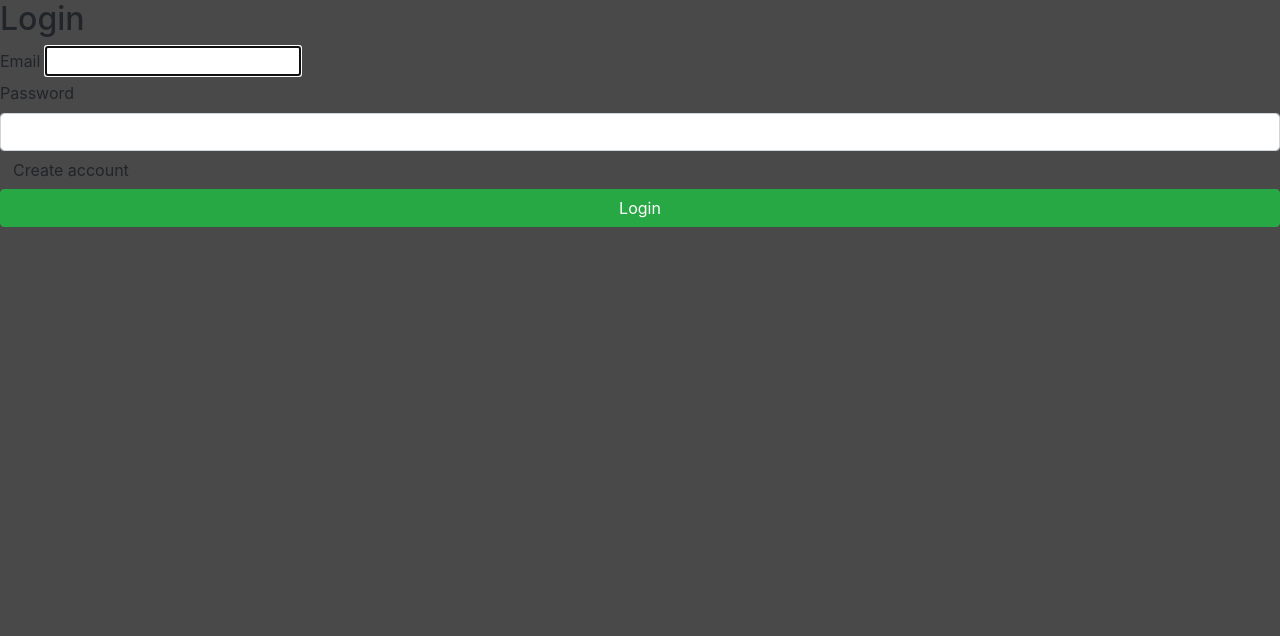
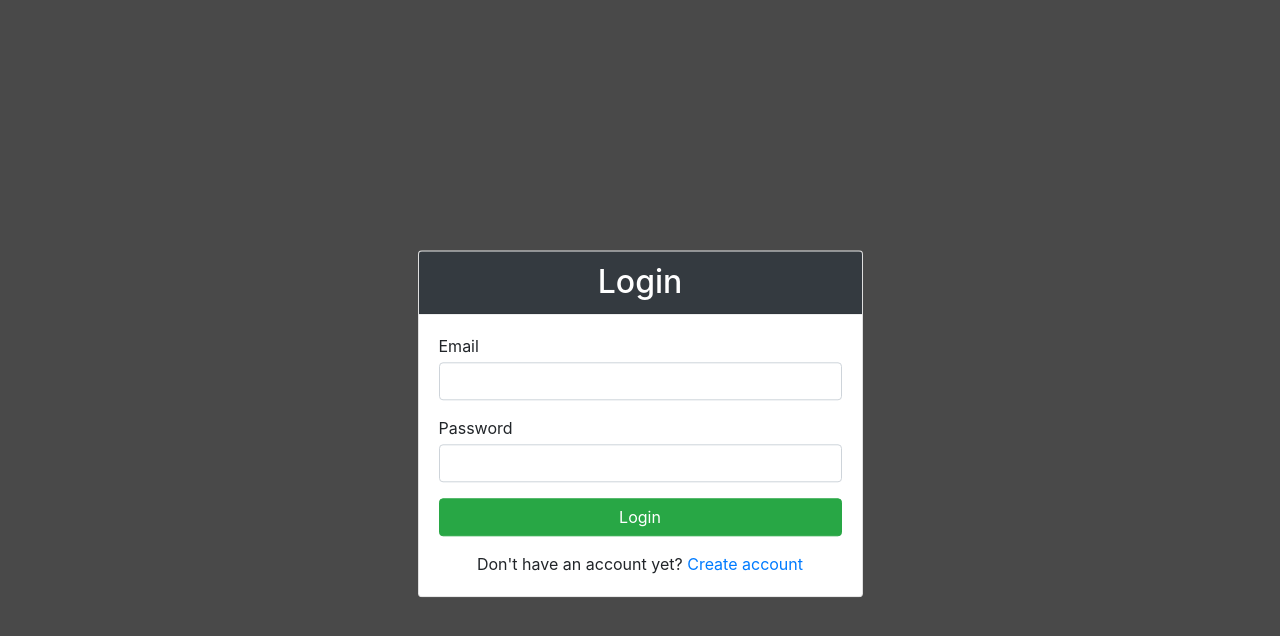
Before and after one commit to K-Krut/Marshall, a Django app: page /login/ in a window 1280 px wide. Shown: the top 636 px of the page. Run offline with Django 4.2, Linux system fonts and the light colour scheme.

Commit message:
The appearance of the login and registration forms has been improved

```diff
--- a/marshall/asgi.py
+++ b/marshall/asgi.py
@@ -10,7 +10,6 @@ https://docs.djangoproject.com/en/4.1/howto/deployment/asgi/
 import os
 
 from django.core.asgi import get_asgi_application
-
 os.environ.setdefault('DJANGO_SETTINGS_MODULE', 'marshall.settings')
 
 application = get_asgi_application()
--- a/store/templates/store/index.html
+++ b/store/templates/store/index.html
@@ -5,5 +5,5 @@
 {% endblock %}
 
 {% block content %}
-    <h1>Marshall page</h1>
+    <h1>Marshall</h1>
 {% endblock %}
--- a/store/templates/store/product.html
+++ b/store/templates/store/product.html
@@ -5,5 +5,5 @@
 {% endblock %}
 
 {% block content %}
-    <h1>Product page</h1>
+    <h1>Product</h1>
 {% endblock %}
--- a/store/views.py
+++ b/store/views.py
@@ -1,6 +1,4 @@
 from django.shortcuts import render
-from services.get_home import *
-
 
 def index(request):
     return render(request, 'store/index.html')
--- a/templates/users/base.html
+++ b/templates/users/base.html
@@ -8,6 +8,14 @@
             Marshall
         {% endblock %}
     </title>
+    <style>
+		.container {
+			position: absolute;
+			top: 50%;
+			left: 50%;
+			transform: translate(-50%, -50%);
+		}
+	</style>
     <link rel="stylesheet" href="https://cdn.jsdelivr.net/npm/bootstrap@4.3.1/dist/css/bootstrap.min.css"
           integrity="sha384-ggOyR0iXCbMQv3Xipma34MD+dH/1fQ784/j6cY/iJTQUOhcWr7x9JvoRxT2MZw1T" crossorigin="anonymous">
     <link rel="stylesheet" href="{% static 'store/css/store.css' %}">
--- a/templates/users/login.html
+++ b/templates/users/login.html
@@ -5,35 +5,39 @@
 <title>Login</title>
 {% endblock %}
 
-
 {% block content %}
-
-<div class="wrap_form">
-    <div class="form_body">
-        <h2 class="form__header">Login</h2>
-        <form action="{% url 'login' %}" method="post" class="form_registr">
+<div class="container">
+  <div class="row justify-content-center">
+    <div class="col-md-6 col-lg-5">
+      <div class="card mt-5">
+        <div class="card-header bg-dark text-white text-center">
+          <h2 class="mb-0">Login</h2>
+        </div>
+        <div class="card-body">
+          <form action="{% url 'login' %}" method="post">
             {% csrf_token %}
-            <div class="form-group-usual">
-                <label for="{{form.username.id_for_label}}">Email</label>
-                {{form.username}}
-                <div class="form-error">
-                    {{form.username.errors}}
+            <div class="form-group">
+              <label for="{{form.email.id_for_label}}" class="mb-1">Email</label>
+              {{form.email}}
+              <div class="invalid-feedback">
+                {{form.email.errors}}
               </div>
             </div>
-            <div class="form-group-usual">
-                <label for="{{form.password.id_for_label}}">Password</label>
+            <div class="form-group">
+              <label for="{{form.password.id_for_label}}" class="mb-1">Password</label>
               {{form.password}}
-                <div class="form-error">
+              <div class="invalid-feedback">
                 {{form.password.errors}}
               </div>
             </div>
-            <div class="button__body">
-                <a href="{% url 'register' %}" class="btn   first_butt">Create account</a>
-
-                <button type="submit" name="submit_button" class="btn btn-success btn-block mb-3">Login</button>
+            <div class="form-group text-center">
+              <button type="submit" name="submit_button" class="btn btn-success btn-block">Login</button>
             </div>
           </form>
+          <p class="text-center mb-0">Don't have an account yet? <a href="{% url 'register' %}" class="text-primary">Create account</a></p>
         </div>
       </div>
-
+    </div>
+  </div>
+</div>
 {% endblock %}
--- a/users/forms.py
+++ b/users/forms.py
@@ -21,8 +21,8 @@ class RegisterUserForm(UserCreationForm):
 
 class LoginUserForm(AuthenticationForm):
 
+    email = forms.CharField(widget=forms.EmailInput(attrs={"class": "form-control"}))
     password = forms.CharField(widget=forms.PasswordInput(attrs={"class": "form-control"}))
-    email = forms.CharField(widget=forms.TextInput(attrs={"class": "form-control"}))
 
     class Meta:
         model = User
```
Also changed, not shown: templates/users/register.html (+28 -25 lines), db.sqlite3. Lines whose indentation alone changed are shown as unchanged.
